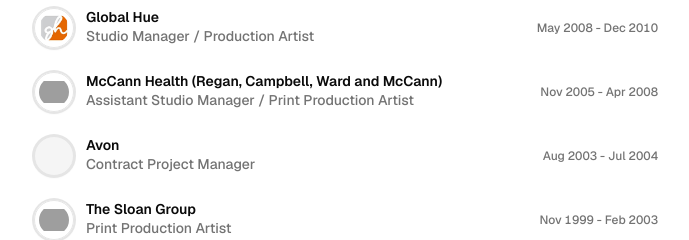
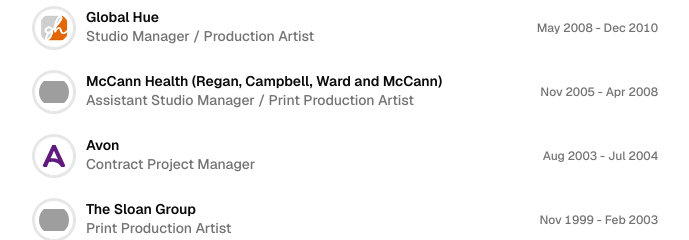
Before and after one commit to williamortiz/portfolio2026, a Next.js app: page / in a window 1280 px wide. Shown: the part 1100-1340 px from the top of the page, without its empty margins (294-983 px from the left). Built offline with nearby package versions, Linux system fonts and the light colour scheme; grey boxes are pictures that could not be loaded.

Commit message:
feat: add Avon logo SVG and update work experience

```diff
--- a/src/data/resume.tsx
+++ b/src/data/resume.tsx
@@ -205,7 +205,7 @@
       badges: ["Contract"],
       location: "New York, NY",
       title: "Contract Project Manager",
-      logoUrl: "",
+      logoUrl: "/Images/logos/avon.svg",
       start: "Aug 2003",
       end: "Jul 2004",
       description:
```
Also changed, not shown: public/Images/logos/avon.svg (added).
